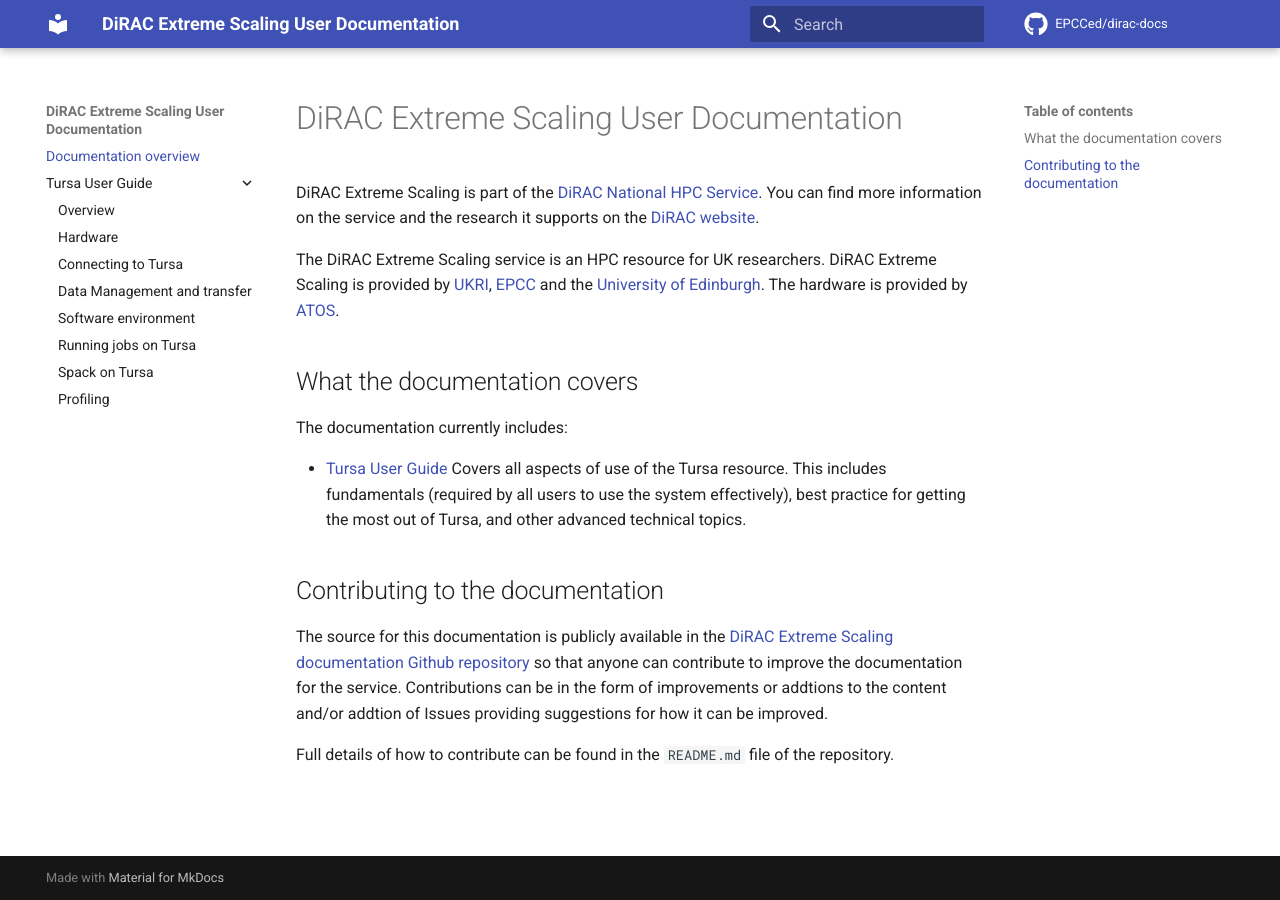
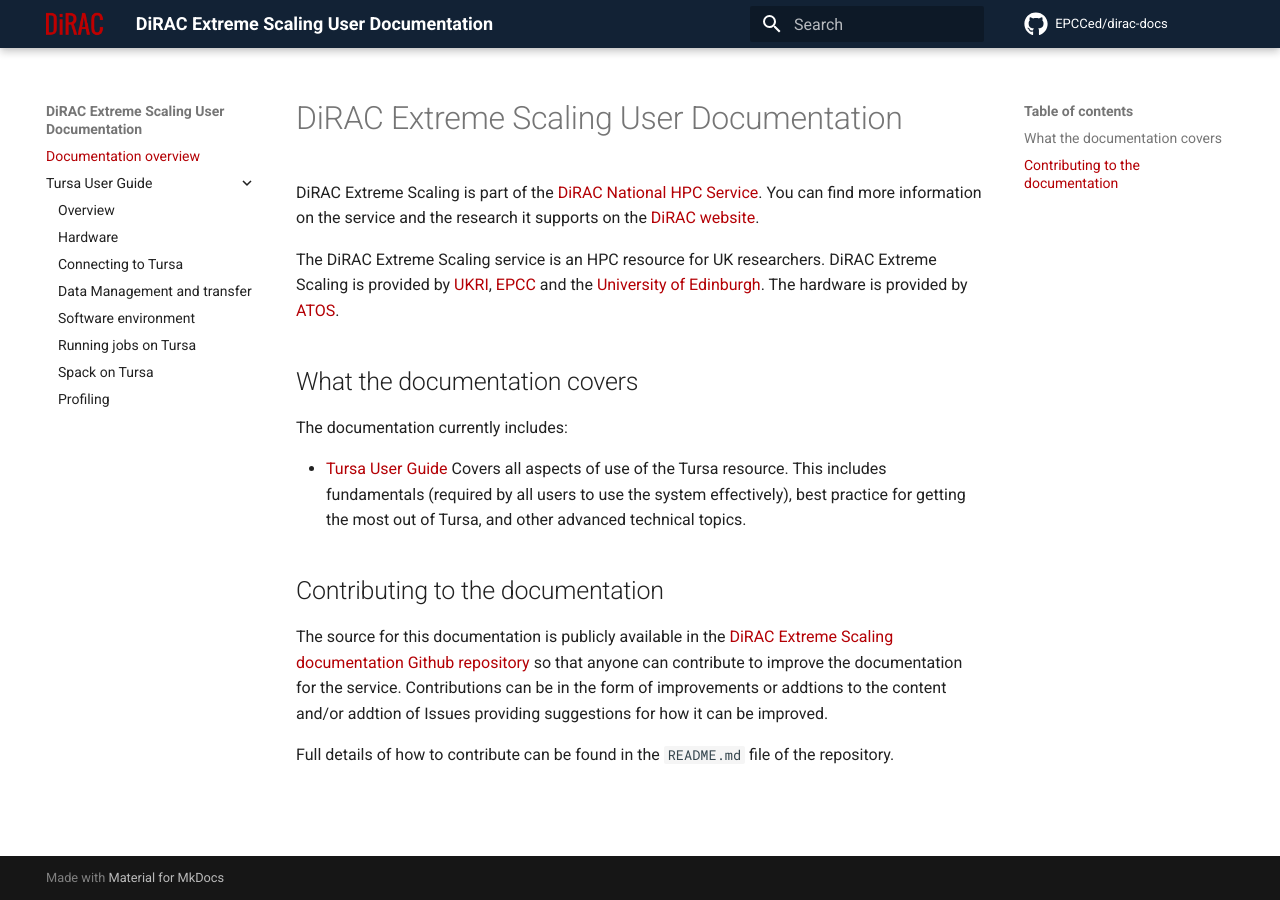
Before and after one commit to EPCCed/dirac-docs, an MkDocs documentation site: the page built from docs/index.md, in a window 1280 px wide. Built offline with MkDocs 1.6.1 and Material for MkDocs 9.7.7, drawn with Linux system fonts in a browser that asks for light colours; comment, search, counter and statistics services are not loaded.

Commit message:
Added custom logo and stylesheet to align design with DiRAC website

```diff
--- /dev/null
+++ b/docs/stylesheets/dirac.css
@@ -0,0 +1,5 @@
+:root {
+    --md-primary-fg-color: #122235;
+    --md-accent-fg-color: rgb(180,0,5);
+    --md-typeset-a-color: rgb(180,0,5);
+}
--- a/mkdocs.yml
+++ b/mkdocs.yml
@@ -1,14 +1,20 @@
 theme:
   name: material
   palette:
-    scheme: default
+    scheme: standard
+    primary: custom
+    accent: custom
   features:
     - tabs
+  logo: assets/dirac_logo.png
   icon:
     repo: fontawesome/brands/github
   features:
     - navigation.expand
     - navigation.top
+
+extra_css:
+    - stylesheets/dirac.css
 
 site_name: DiRAC Extreme Scaling User Documentation
 repo_url: https://github.com/EPCCed/dirac-docs.git
```
Also changed, not shown: docs/assets/dirac_logo.png (added).
